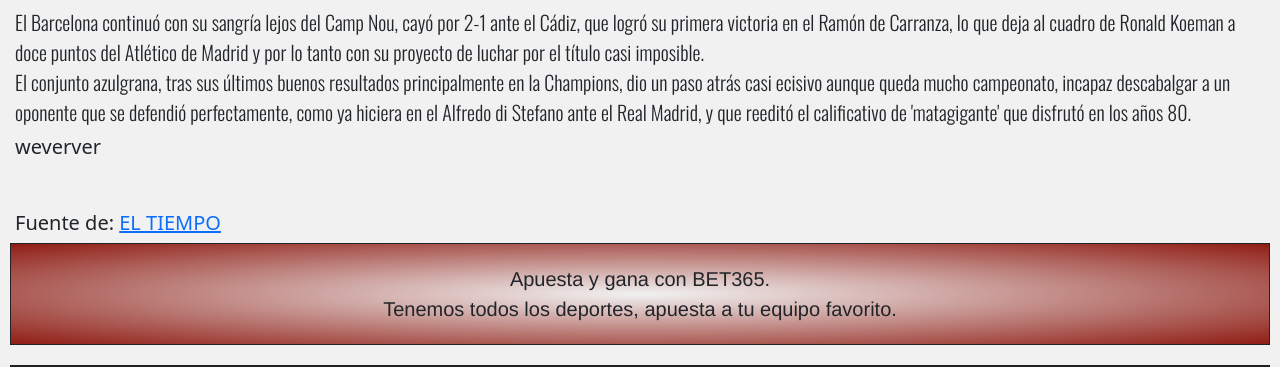
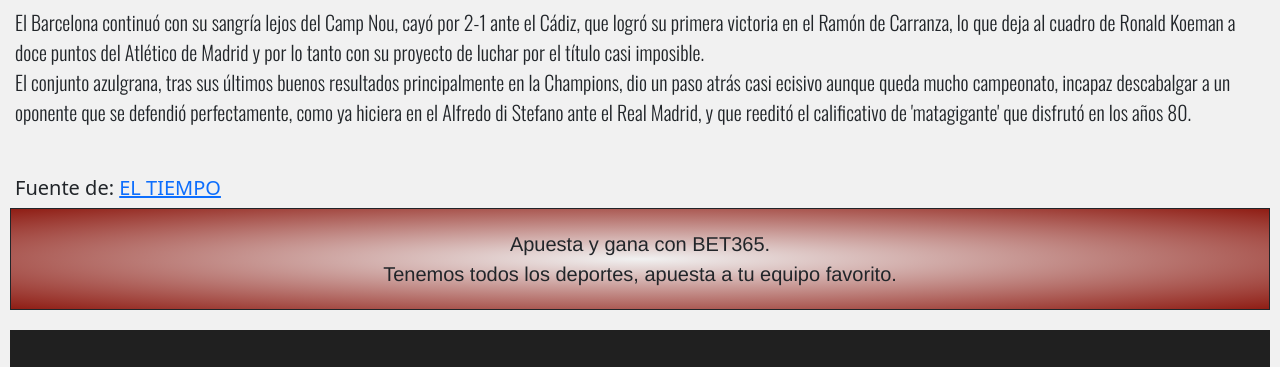
Before and after one commit to WildavidDuran/Todo-Sports, a website: page index.html in a window 1280 px wide. Shown: the part 2044-2411 px from the top of the page. Drawn offline with nearby package versions, Linux system fonts and the light colour scheme.

Commit message:
se hicieron modificaciones en el index

```diff
--- a/index.html
+++ b/index.html
@@ -169,7 +169,7 @@
             El conjunto azulgrana, tras sus últimos buenos resultados principalmente en la Champions, dio un paso atrás casi ecisivo aunque queda mucho campeonato, incapaz descabalgar a un oponente que se defendió perfectamente, como ya hiciera en el Alfredo di Stefano ante el Real Madrid, y que reeditó el calificativo de 'matagigante' que disfrutó en los años 80.
 
         </article>
-        <p>weverver</p>
+
     <br><br>
 
     <h4>
```
